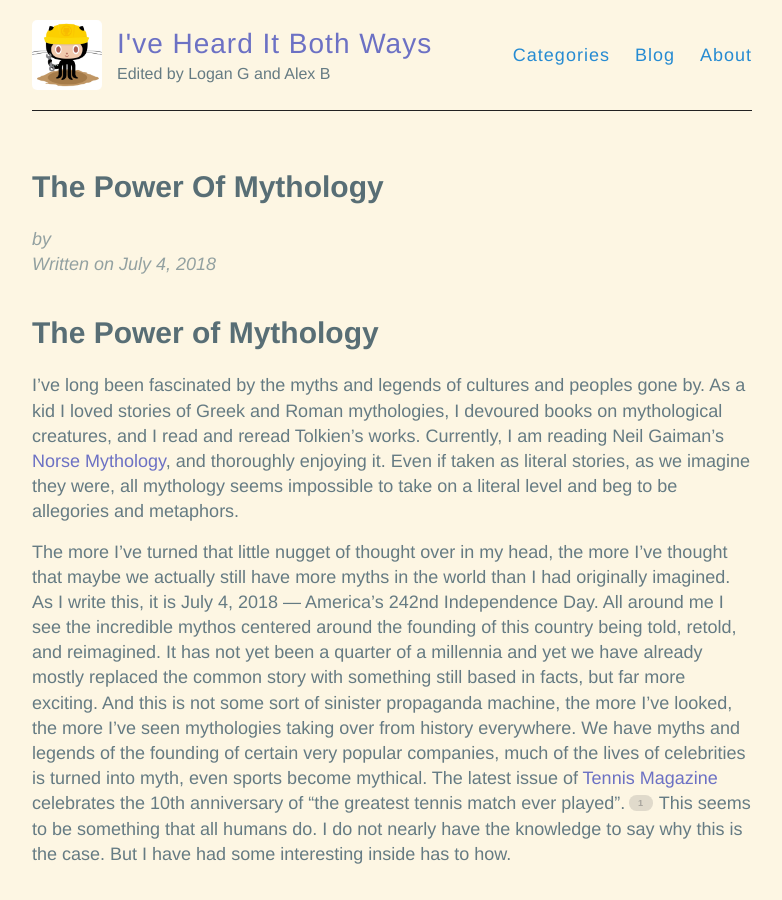
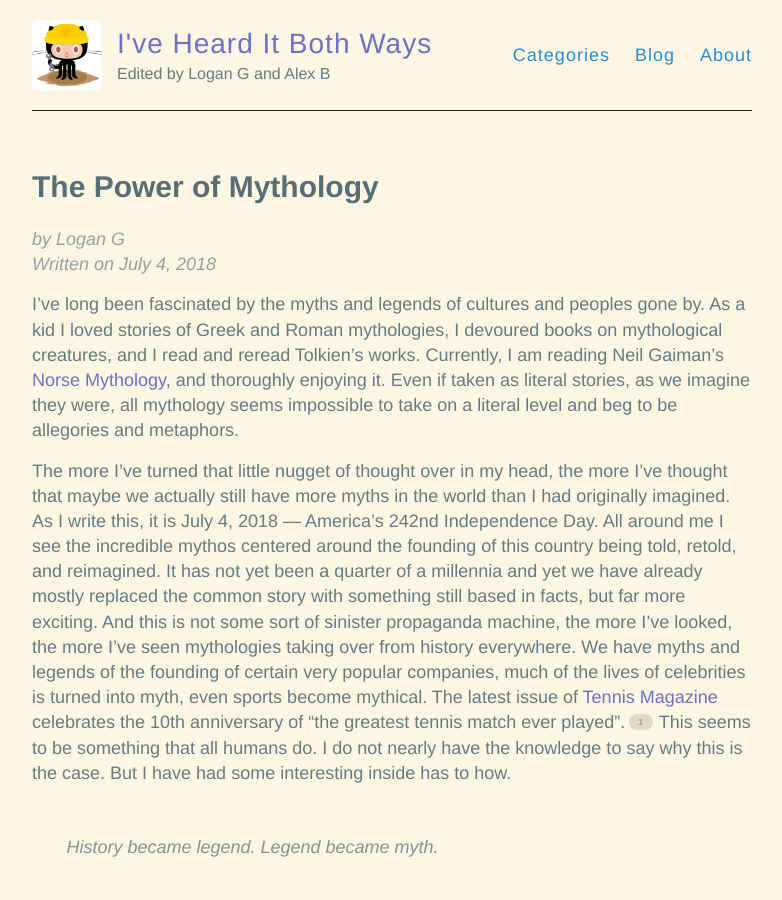
Before and after one commit to hencefarthing/hencefarthing.github.io, a Jekyll site: the page built from _posts/2018/07/2018-07-04-The-power-of-mythology.md, in a window 1280 px wide and 900 px high. Shown: the whole window, without its empty margins (248-1030 px from the left). Built offline with Jekyll 4.4.1, drawn with Linux system fonts in a browser that asks for light colours; our own code applies the rules of GitHub Pages for plain Markdown files.

Commit message:
publish power of myth
I forgot my YAML

```diff
--- a/_posts/2018/07/2018-07-04-The-power-of-mythology.md
+++ b/_posts/2018/07/2018-07-04-The-power-of-mythology.md
@@ -1,4 +1,8 @@
-# The Power of Mythology
+---
+title: The Power of Mythology
+author: Logan G
+layout: post
+---
 
 I've long been fascinated by the myths and legends of cultures and peoples gone by. As a kid I loved stories of Greek and Roman mythologies, I devoured books on mythological creatures, and I read and reread Tolkien's works. Currently, I am reading Neil Gaiman's [Norse Mythology][1], and thoroughly enjoying it. Even if taken as literal stories, as we imagine they were, all mythology seems impossible to take on a literal level and beg to be allegories and metaphors.
 
```
